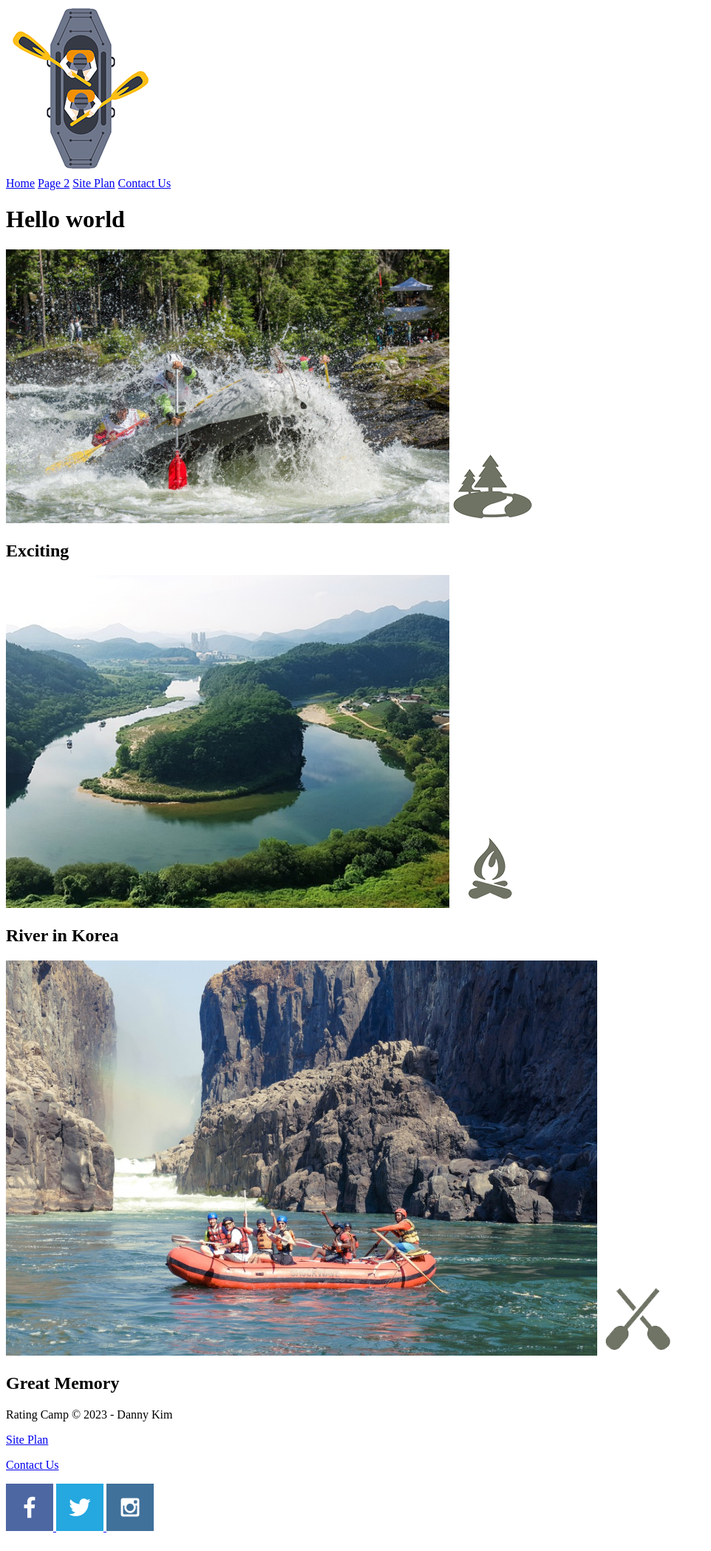
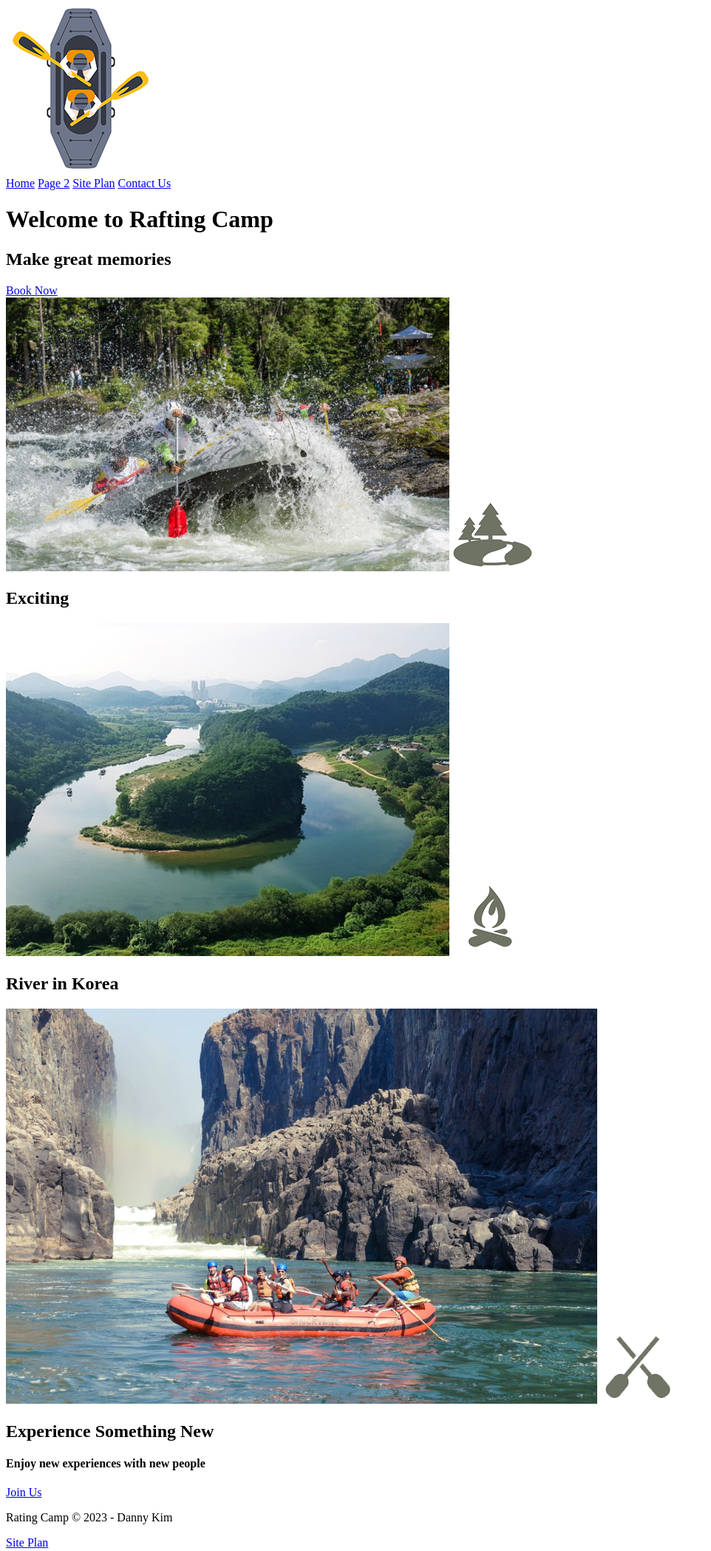
Before and after one commit to dannykim1837/wdd130, a plain HTML site: page wwr/index.html in a window 1280 px wide. Shown: the part 5-2101 px from the top of the page at 74% size, without its empty margins (0-962 px from the left). Drawn offline with Linux system fonts and the light colour scheme.

Commit message:
finishedweek2

```diff
--- a/wwr/index.html
+++ b/wwr/index.html
@@ -20,7 +20,11 @@
     <main>
         <div class="home">
             <div class="banner one">
-                <h1>Hello world</h1>
+                <h1>Welcome to Rafting Camp</h1>
+                <h2>Make great memories</h2>
+                <div class='button-box'>
+                    <a class='book' href="contactus.html">Book Now</a>
+                </div>
                 <img src="../wwr/image/222.jpeg" alt="exciting" width="600px">
                 <img class="icon" src="../wwr/image/river_icon.png" alt="river icon">
                 <h2>Exciting</h2>
@@ -31,10 +35,11 @@
                 <h2>River in Korea</h2>
             </div>
             <div class="banner three">
-                <img src="../wwr/image/3333.jpeg" alt="greatmemory">
+                <img src="../wwr/image/3333.jpeg" alt="ESN">
                 <img class="icon" src="../wwr/image/oars.png" alt="oars icon">
-                <h2>Great Memory</h2>
-
+                <h2>Experience Something New</h2>
+                <h4>Enjoy new experiences with new people</h4>
+                <a class='join' href="contactus.html">Join Us</a>
             </div>
         </div>
     </main>
```
